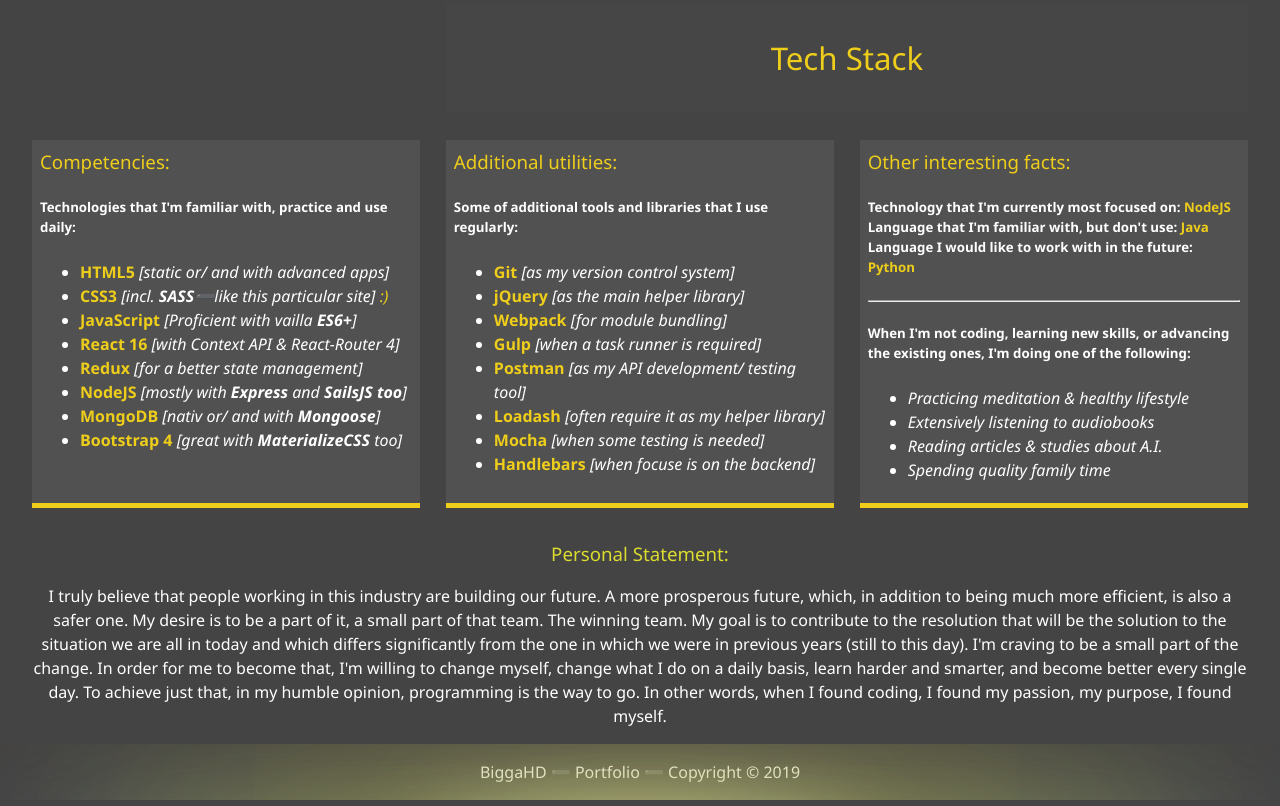
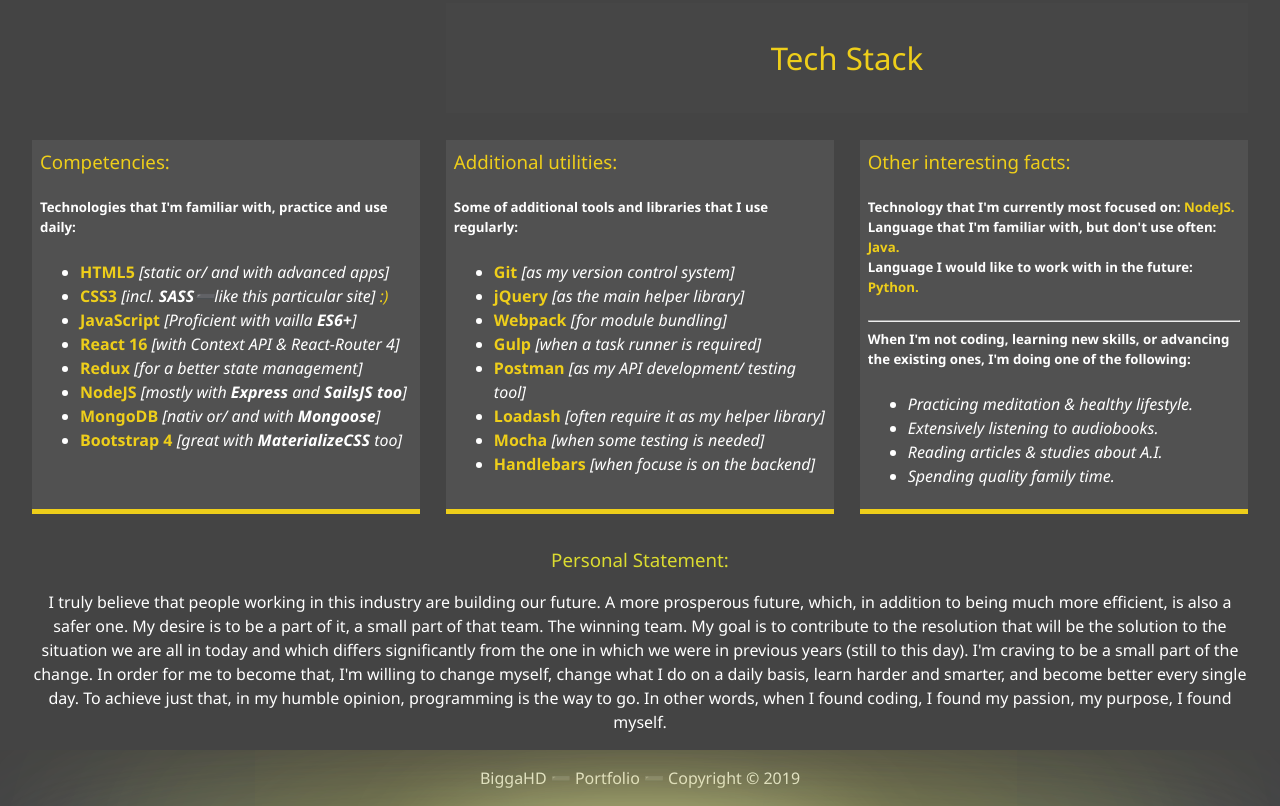
Before and after one commit to dzenis-h/digitalCV, a website: page dist/about.html in a window 1280 px wide. Shown: the part 1126-1932 px from the top of the page. Drawn offline with Linux system fonts and the light colour scheme; a web font is replaced by a local one.

Commit message:
fix typos

```diff
--- a/dist/about.html
+++ b/dist/about.html
@@ -216,21 +216,22 @@
           <h3 class="text-secondary">Other interesting facts:</h3>
           <h5>
             Technology that I'm currently most focused on:
-            <b class="text-secondary"> NodeJS</b> Language that I'm familiar
-            with, but don't use: <b class="text-secondary">Java</b>
+            <b class="text-secondary"> NodeJS.</b> <br />
+            Language that I'm familiar with, but don't use often:
+            <b class="text-secondary">Java.</b> <br />
             Language I would like to work with in the future:
-            <b class="text-secondary">Python</b>
+            <b class="text-secondary">Python.</b>
           </h5>
           <hr />
-          <h5>
+          <h5 style="margin-top: 0.2rem;">
             When I'm not coding, learning new skills, or advancing the existing
             ones, I'm doing one of the following:
           </h5>
           <ul>
-            <li><i>Practicing meditation & healthy lifestyle</i></li>
-            <li><i>Extensively listening to audiobooks</i></li>
+            <li><i>Practicing meditation & healthy lifestyle.</i></li>
+            <li><i>Extensively listening to audiobooks.</i></li>
             <li><i>Reading articles & studies about A.I.</i></li>
-            <li><i>Spending quality family time</i></li>
+            <li><i>Spending quality family time.</i></li>
           </ul>
         </div>
       </div>
```
